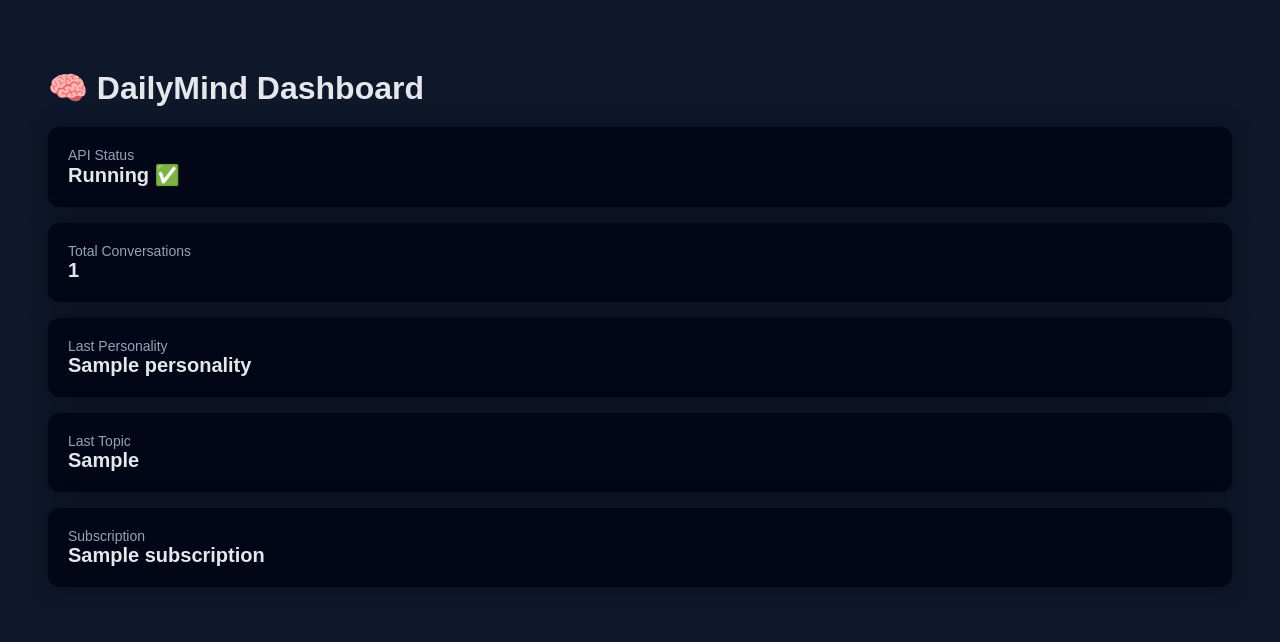
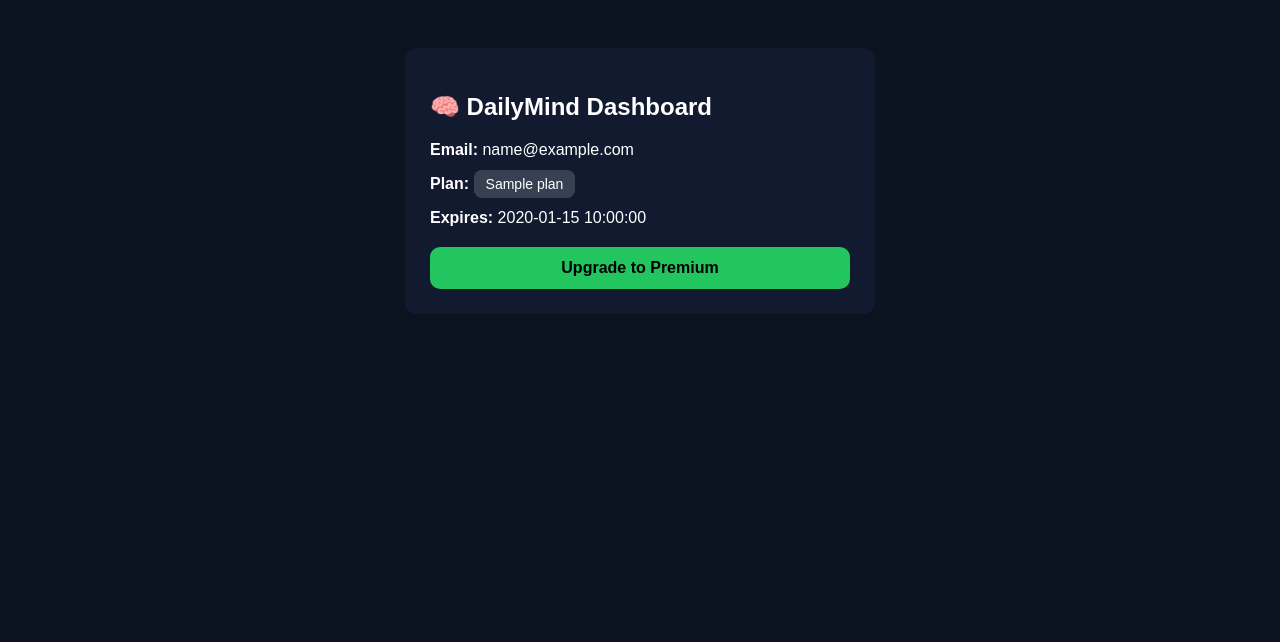
Before and after one commit to clarity-web-growth/dailymind_web, a Python web app: template Dailymind_web/templates/dashboard.html in a window 1280 px wide. Shown: the top 642 px of the page. Run offline with Jinja, Linux system fonts and the light colour scheme; the template is opened without the code that fills it: most values are stand-ins (such as "Sample title", 1, 10 or a date in 2020).

Commit message:
Push to GitHub

```diff
--- a/Dailymind_web/templates/dashboard.html
+++ b/Dailymind_web/templates/dashboard.html
@@ -4,59 +4,65 @@
     <title>DailyMind Dashboard</title>
     <style>
         body {
+            background: #0b1220;
+            color: white;
             font-family: Arial, sans-serif;
-            background: #0f172a;
-            color: #e5e7eb;
             padding: 40px;
         }
         .card {
-            background: #020617;
+            max-width: 420px;
+            margin: auto;
+            background: #111a2e;
+            padding: 25px;
             border-radius: 12px;
-            padding: 20px;
-            margin-bottom: 16px;
-            box-shadow: 0 0 20px rgba(0,0,0,.4);
         }
-        h1 {
-            margin-bottom: 20px;
-        }
-        .label {
-            color: #94a3b8;
+        .badge {
+            padding: 6px 12px;
+            border-radius: 8px;
             font-size: 14px;
         }
-        .value {
-            font-size: 20px;
+        .premium {
+            background: #22c55e;
+            color: black;
+        }
+        .free {
+            background: #374151;
+        }
+        .btn {
+            display: block;
+            margin-top: 20px;
+            padding: 12px;
+            text-align: center;
+            background: #22c55e;
+            color: black;
+            border-radius: 10px;
+            text-decoration: none;
             font-weight: bold;
         }
     </style>
 </head>
+
 <body>
+    <div class="card">
+        <h2>🧠 DailyMind Dashboard</h2>
 
-<h1>🧠 DailyMind Dashboard</h1>
+        <p><strong>Email:</strong> {{ email }}</p>
+        <p>
+            <strong>Plan:</strong>
+            <span class="badge {{ 'premium' if plan == 'Premium' else 'free' }}">
+                {{ plan }}
+            </span>
+        </p>
 
-<div class="card">
-    <div class="label">API Status</div>
-    <div class="value">Running ✅</div>
-</div>
+        {% if expires %}
+            <p><strong>Expires:</strong> {{ expires }}</p>
+        {% endif %}
 
-<div class="card">
-    <div class="label">Total Conversations</div>
-    <div class="value">{{ conversation_count }}</div>
-</div>
-
-<div class="card">
-    <div class="label">Last Personality</div>
-    <div class="value">{{ personality }}</div>
-</div>
-
-<div class="card">
-    <div class="label">Last Topic</div>
-    <div class="value">{{ last_topic }}</div>
-</div>
-
-<div class="card">
-    <div class="label">Subscription</div>
-    <div class="value">{{ subscription }}</div>
-</div>
-
+        {% if plan != "Premium" %}
+            <a href="/upgrade" class="btn">Upgrade to Premium</a>
+        {% else %}
+            <a href="/pay" class="btn">Renew Subscription</a>
+        {% endif %}
+    </div>
 </body>
 </html>
```
